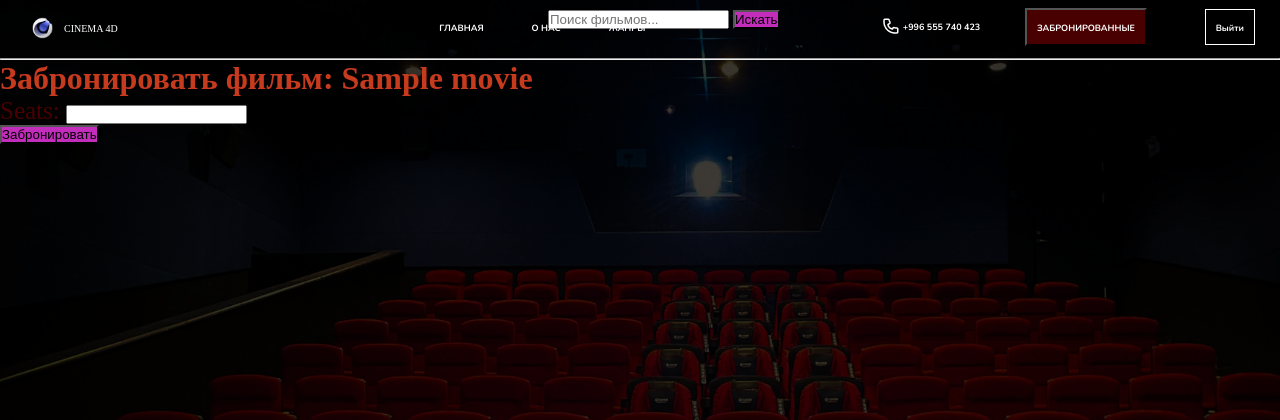
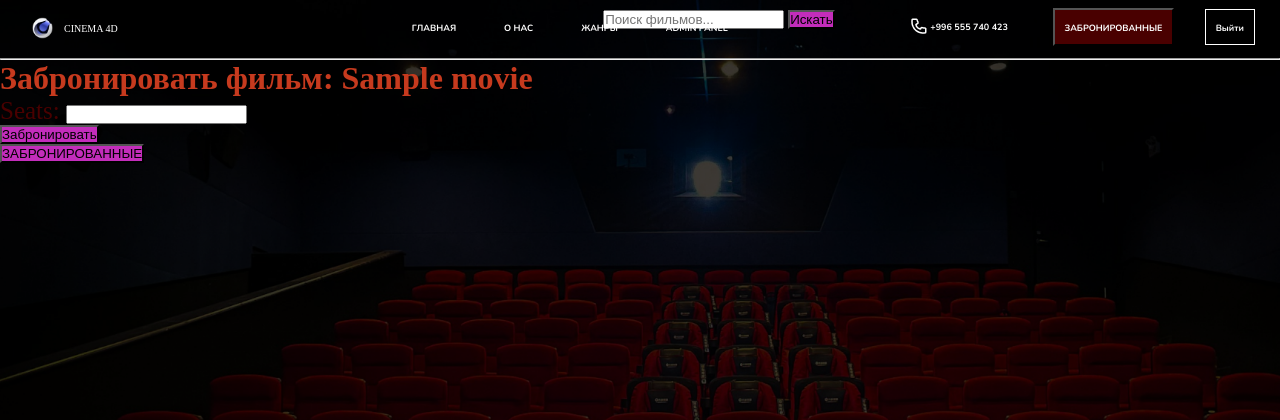
Before and after one commit to bekrahoon/Movie-Reservation-System, a Django app: page /bookings/1/create/ in a window 1280 px wide. Shown: the top 420 px of the page. Run offline with Django 4.2, Linux system fonts and the light colour scheme; a user stored in the database is signed in; tables that the repository leaves empty hold one stand-in row (values such as "Sample post"); some web fonts are replaced.

Commit message:
Add: link for admin panel to navbar

```diff
--- a/base/templates/movies/booking_form.html
+++ b/base/templates/movies/booking_form.html
@@ -8,4 +8,5 @@
         {{ form.as_p }}
         <button type="submit">Забронировать</button>
     </form>
+    <a class = "booking" href="{% url "booking_list" %}"><button>ЗАБРОНИРОВАННЫЕ</button></a>
 {% endblock content %}
--- a/templates/navbar.html
+++ b/templates/navbar.html
@@ -15,6 +15,10 @@
                 <li><a href="{% url "home" %}">ГЛАВНАЯ</a></li>
                 <li><a href="{% url "about_us" %}">О НАС</a></li>
                 <li><a href="{% url "genres" %}">ЖАНРЫ</a></li>
+                {% if request.user.is_superuser %}
+                    <li><a href="{% url "admin:index" %}">ADMIN PANEL</a></li>
+                {% endif %}
+
             </lu>
         </div>
         <form method="GET" action="{% url 'search_movies' %}">
```
